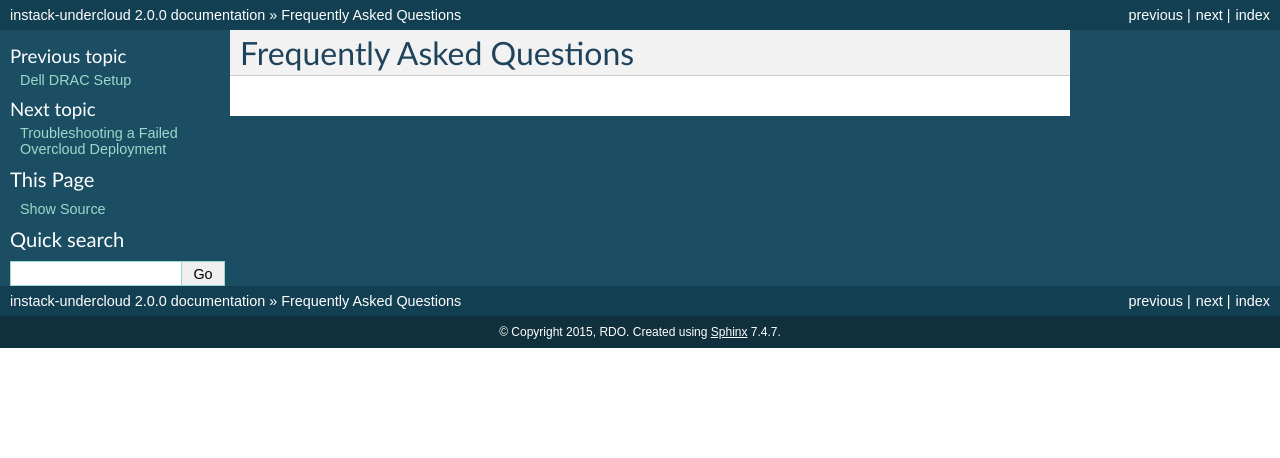
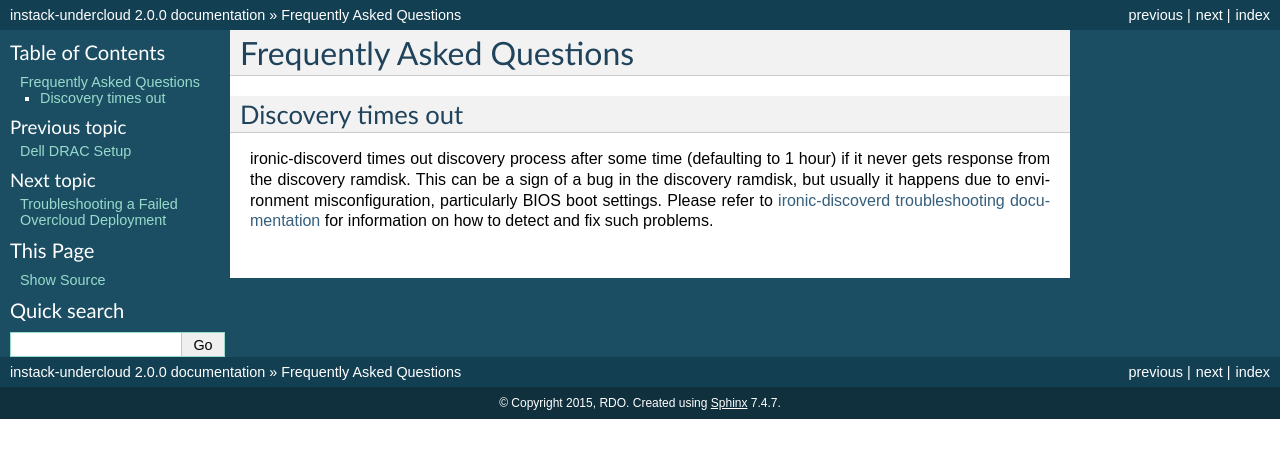
Before and after one commit to openstack-archive/instack-undercloud, a Sphinx documentation site: the page built from doc/source/faq.rst, in a window 1280 px wide. Shown: the top 458 px of the page. Built offline with Sphinx 7.4.7, drawn with Linux system fonts in a browser that asks for light colours.

Commit message:
Mention discoverd troubleshooting docs in FAQ and deploy docs
Change-Id: I9e7a1ba8df75fcf2a8598ede1dde3158175ed370

```diff
--- a/doc/source/deploy-overcloud.rst
+++ b/doc/source/deploy-overcloud.rst
@@ -34,6 +34,11 @@ Discover hardware attributes of nodes and match them to a deployment profile:
 Check what profiles were matched for the discovered nodes::
 
     instack-ironic-deployment --show-profile
+
+If you have problems with discovery step, please check `ironic-discoverd
+troubleshooting documentation`_.
+
+.. _ironic-discoverd troubleshooting documentation: https://github.com/stackforge/ironic-discoverd#troubleshooting
 
 Ready-state configuration
 -------------------------
--- a/doc/source/faq.rst
+++ b/doc/source/faq.rst
@@ -1,2 +1,15 @@
 Frequently Asked Questions
 ==========================
+
+Discovery times out
+~~~~~~~~~~~~~~~~~~~
+
+ironic-discoverd times out discovery process after some time (defaulting to 1
+hour) if it never gets response from the discovery ramdisk.  This can be
+a sign of a bug in the discovery ramdisk, but usually it happens due to
+environment misconfiguration, particularly BIOS boot settings. Please refer to
+`ironic-discoverd troubleshooting documentation`_ for information on how to
+detect and fix such problems.
+
+
+.. _ironic-discoverd troubleshooting documentation: https://github.com/stackforge/ironic-discoverd#troubleshooting
```
